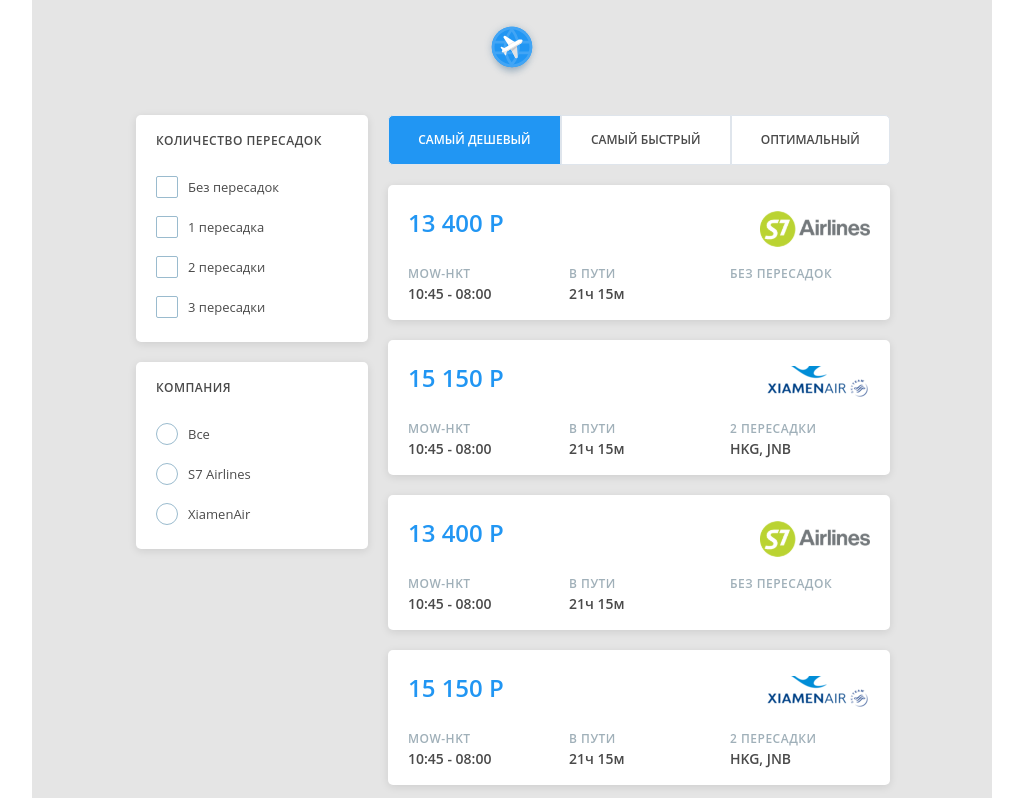
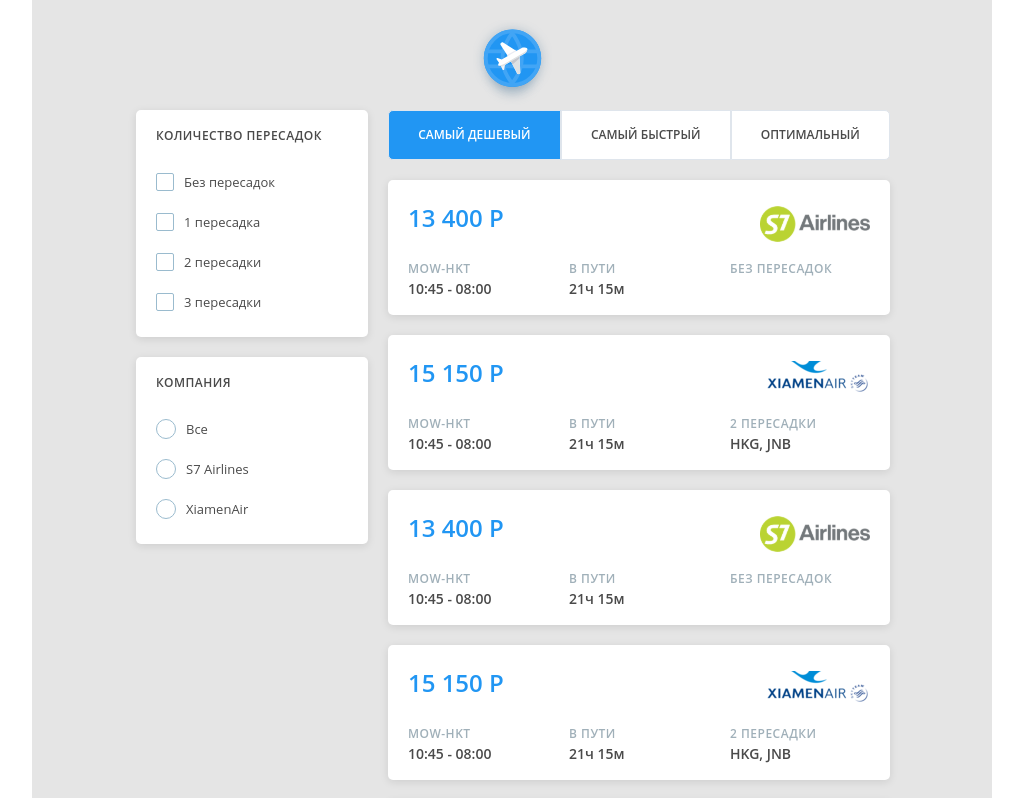
Before and after one commit to TavaniX/search-avia-tickets, a React (Create React App) app: page / in a window 1280 px wide. Shown: the top 798 px of the page, without its empty margins (128-1151 px from the left). Built offline with nearby package versions, Linux system fonts and the light colour scheme.

Commit message:
refactor: styles, filters type component

```diff
--- a/src/App.js
+++ b/src/App.js
@@ -17,7 +17,6 @@ const companies = {
     values: ['Все', 'S7 Airlines', 'XiamenAir'],
     type: 'radio',
 }
-
 const tickets = [
     {
         id: 0,
--- a/src/components/Filters/Filters.module.scss
+++ b/src/components/Filters/Filters.module.scss
@@ -34,8 +34,8 @@
         & + label::before {
             content: '';
             display: inline-block;
-            width: 20px;
-            height: 20px;
+            width: 16px;
+            height: 16px;
             flex-shrink: 0;
             flex-grow: 0;
             border: 1px solid $inactiveElement;
@@ -70,8 +70,8 @@
         & + label::before {
             content: '';
             display: inline-block;
-            width: 20px;
-            height: 20px;
+            width: 18px;
+            height: 18px;
             flex-shrink: 0;
             flex-grow: 0;
             border: 1px solid $inactiveElement;
@@ -93,6 +93,7 @@
         &:checked + label::before {
             border-color: $primaryColor;
             background-image: url('../../assets/radio.svg');
+            background-size: 12px;
         }
     }
 
--- /dev/null
+++ b/src/components/Filters/FiltersType/index.jsx
@@ -0,0 +1,20 @@
+import React from 'react'
+import styles from '../Filters.module.scss'
+
+const FiltersType = ({ type, values }) => {
+    return values.map((value, index) => {
+        return (
+            <div className={styles.filterControls} key={index}>
+                <input
+                    id={type + index}
+                    className={'custom-' + type}
+                    type={type}
+                    name={'transits ' + type}
+                ></input>
+                <label htmlFor={type + index}>{value}</label>
+            </div>
+        )
+    })
+}
+
+export default FiltersType
--- a/src/components/Filters/index.jsx
+++ b/src/components/Filters/index.jsx
@@ -1,24 +1,13 @@
 import React from 'react'
 import styles from './Filters.module.scss'
+import FiltersType from './FiltersType'
 
 const Filters = ({ filterValues }) => {
     const { title, values, type } = filterValues
     return (
         <div className={`filters ${type}`}>
             <div className={styles.filterTitle}>{title}</div>
-            {values.map((value, index) => {
-                return (
-                    <div className={styles.filterControls} key={index}>
-                        <input
-                            id={type + index}
-                            className={'custom-' + type}
-                            type={type}
-                            name={'transits ' + type}
-                        ></input>
-                        <label htmlFor={type + index}>{value}</label>
-                    </div>
-                )
-            })}
+            <FiltersType type={type} values={values} />
         </div>
     )
 }
--- a/src/scss/components/_button.scss
+++ b/src/scss/components/_button.scss
@@ -20,8 +20,6 @@
 
     &:hover {
         cursor: pointer;
-        background-color: $effectColor;
-        border: 1px solid $primaryColor;
-        color: $primaryColor;
+        font-weight: 700;
     }
 }
--- a/src/scss/components/_header.scss
+++ b/src/scss/components/_header.scss
@@ -2,11 +2,12 @@
 
 header {
     display: flex;
-    padding-bottom: 35px;
+    align-self: center;
+    margin-bottom: 5px;
 
     img {
         margin: 0 auto;
-        height: 60px;
-        width: 60px;
+        height: 85px;
+        width: 85px;
     }
 }
```
